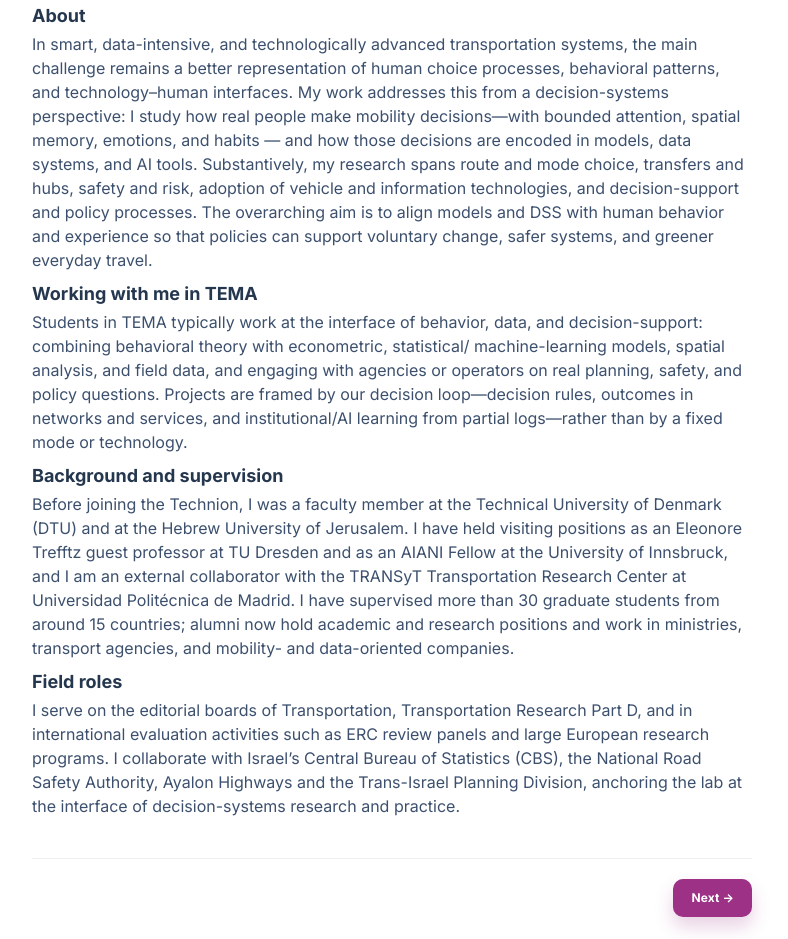
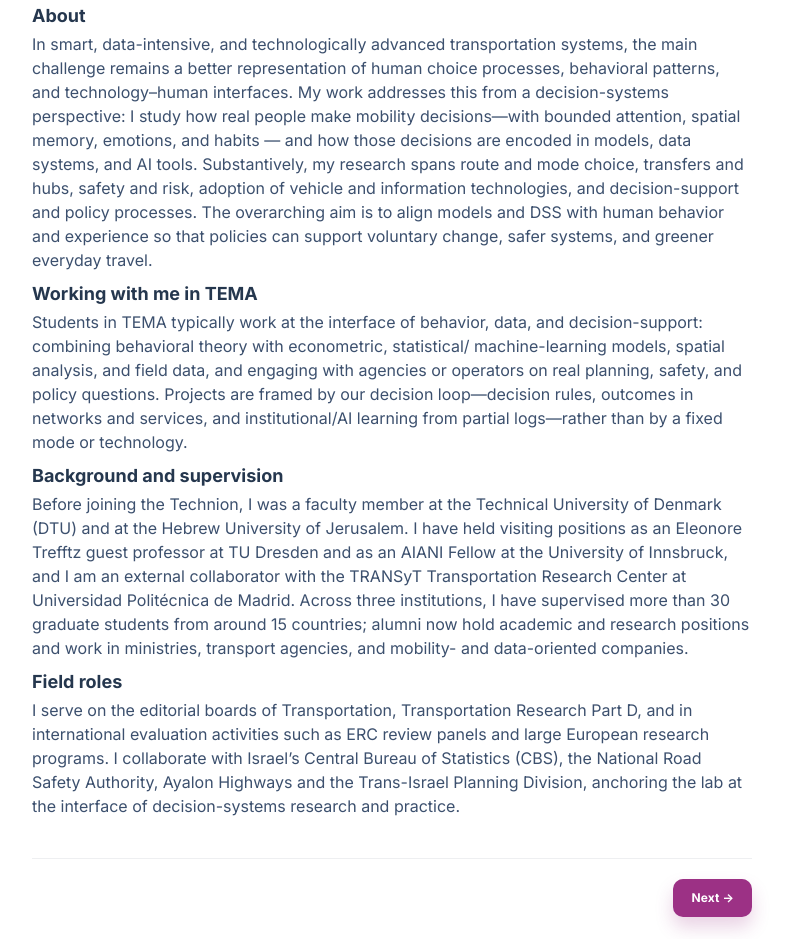
Before and after one commit to tema-technion/tema-technion.github.io, a Jekyll site: the page built from team.md, in a window 1280 px wide and 1330 px high, cut to the strip 391-1330 px from the top of the window. Shown: the whole strip, without its empty margins (248-1036 px from the left). Built offline with Jekyll 4.4.1, drawn with Linux system fonts in a browser that asks for light colours.

Commit message:
Update team.md

```diff
--- a/team.md
+++ b/team.md
@@ -35,7 +35,7 @@ Students in TEMA typically work at the interface of behavior, data, and decision
 
 ### Background and supervision
 
-Before joining the Technion, I was a faculty member at the Technical University of Denmark (DTU) and at the Hebrew University of Jerusalem. I have held visiting positions as an Eleonore Trefftz guest professor at TU Dresden and as an AIANI Fellow at the University of Innsbruck, and I am an external collaborator with the TRANSyT Transportation Research Center at Universidad Politécnica de Madrid. I have supervised more than 30 graduate students from around 15 countries; alumni now hold academic and research positions and work in ministries, transport agencies, and mobility- and data-oriented companies.
+Before joining the Technion, I was a faculty member at the Technical University of Denmark (DTU) and at the Hebrew University of Jerusalem. I have held visiting positions as an Eleonore Trefftz guest professor at TU Dresden and as an AIANI Fellow at the University of Innsbruck, and I am an external collaborator with the TRANSyT Transportation Research Center at Universidad Politécnica de Madrid. Across three institutions, I have supervised more than 30 graduate students from around 15 countries; alumni now hold academic and research positions and work in ministries, transport agencies, and mobility- and data-oriented companies.
 
 ### Field roles
 
```
